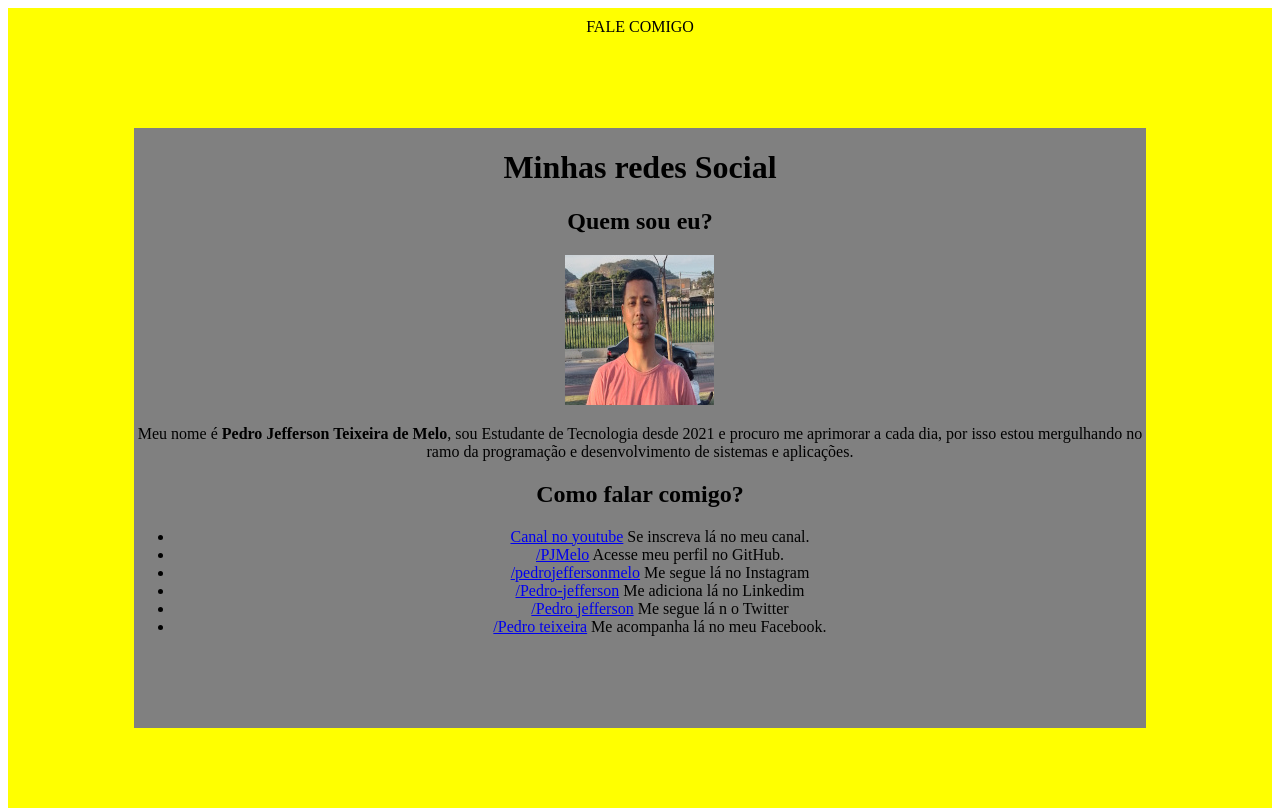
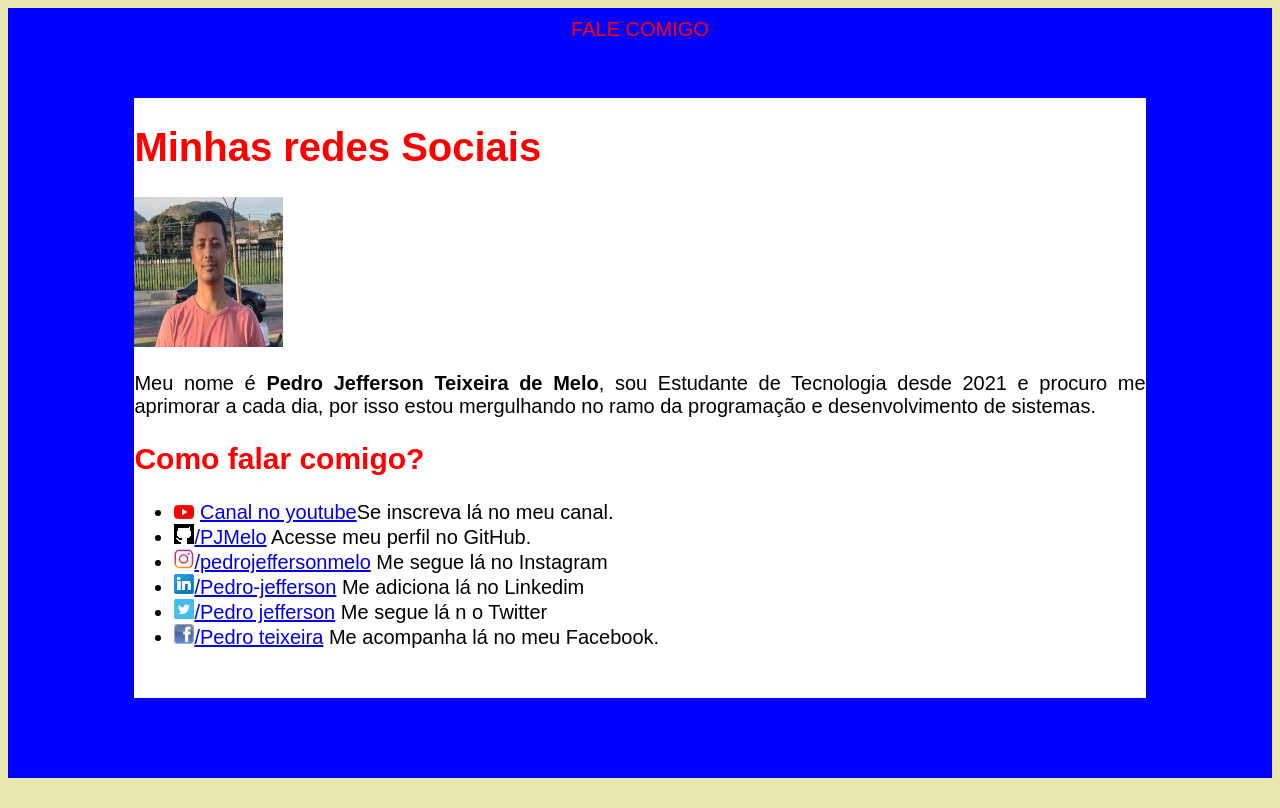
Before and after one commit to PJMelo/redes-sociais, a plain HTML site: page index.html in a window 1280 px wide. Drawn offline with Linux system fonts and the light colour scheme.

Commit message:
alterações de imagens

```diff
--- a/index.html
+++ b/index.html
@@ -5,46 +5,7 @@
     <meta http-equiv="X-UA-Compatible" content="IE=edge">
     <meta name="viewport" content="width=device-width, initial-scale=1.0">
     <title>Social</title>
-    <style type="text/css">
-        header{
-            width: 100%;
-            height: 100px;
-            padding: 10px 0 10px 0;
-            background-color: yellow;
-            text-align: center;
-            float: left;
-        }
-        nav{
-            width: 10%;
-            height: 600px;
-            background-color: yellow;
-            text-align: center;
-            float: left;
-        }
-        main{
-            width: 80%;
-            height: 600px;
-            background-color: gray;
-            text-align: center;
-            float: left;
-        }
-        aside{
-            width: 10%;
-            height: 600px;
-            background-color: yellow;
-            text-align: center;
-            float: left;
-        }
-        footer{
-            width: 100%;
-            height: 80px;
-            background-color: yellow;
-            text-align: center;
-            float: left;
-        }
-
-    </style>
-
+    <link rel="stylesheet" href="style.css">
 </head>
 
 <body>
@@ -58,19 +19,19 @@
     </nav>
 
     <main>
-        <h1>Minhas redes Social</h1>
-    <h2>Quem sou eu?</h2>
-    <img src="foto.jpg" alt="">
-    <p>Meu nome é <strong>Pedro Jefferson Teixeira de Melo</strong>, sou Estudante de Tecnologia desde 2021 e procuro me aprimorar a cada dia, por isso estou mergulhando no ramo da programação e desenvolvimento de sistemas e aplicações.
+        <h1>Minhas redes Sociais</h1>
+
+    <img src="imagens/foto.jpg" alt="">
+    <p>Meu nome é <strong>Pedro Jefferson Teixeira de Melo</strong>, sou Estudante de Tecnologia desde 2021 e procuro me aprimorar a cada dia, por isso estou mergulhando no ramo da programação e desenvolvimento de sistemas.
          </p>
     <h2>Como falar comigo?</h2>
     <ul>
-        <li> <a href="https://www.youtube.com/watch?v=YCy45ZHjRVI" target="_blank">Canal no youtube</a> Se inscreva lá no meu canal.</li>
-        <li><a href="https://github.com/PJMelo">/PJMelo</a> Acesse meu perfil no GitHub. </li>
-        <li><a href="https://www.instagram.com/pedrojeffersonmelo/">/pedrojeffersonmelo</a> Me segue lá no Instagram</li>
-        <li><a href="http://www.linkedin.com/in/pedro-jefferson-a010a9161" target="_blank">/Pedro-jefferson</a> Me adiciona lá no Linkedim</li>
-        <li><a href="https://twitter.com/pedrojeffersont?t=tyhZeGnlpqRVCsMCInbZQw&s=09">/Pedro jefferson</a> Me segue lá n o Twitter</li>
-        <li><a href="https://www.facebook.com/pedro.jefferson.355">/Pedro teixeira</a> Me acompanha lá no meu Facebook.</li>
+        <li> <img src="imagens/image.20.png" alt=""> <a href="https://www.youtube.com/watch?v=YCy45ZHjRVI" target="_blank">Canal no youtube</a>Se inscreva lá no meu canal.</li>
+        <li> <img src="imagens/git.20.png" alt=""><a href="https://github.com/PJMelo" target="_blank">/PJMelo</a>  Acesse meu perfil no GitHub. </li>
+        <li> <img src="imagens/inst.20.webp" alt=""><a href="https://www.instagram.com/pedrojeffersonmelo/" target="_blank">/pedrojeffersonmelo</a>  Me segue lá no Instagram</li>
+        <li> <img src="imagens/linkdi.20.png" alt=""><a href="https://www.linkedin.com/in/pedro-jefferson" target="_blank">/Pedro-jefferson</a>  Me adiciona lá no Linkedim</li>
+        <li> <img src="imagens/twiter.20.jpg" alt=""><a href="https://twitter.com/pedrojeffersont?t=tyhZeGnlpqRVCsMCInbZQw&s=09" target="_blank">/Pedro jefferson</a>  Me segue lá n o Twitter</li>
+        <li> <img src="imagens/face.20.jpg" alt=""><a href="https://www.facebook.com/pedro.jefferson.355" target="_blank">/Pedro teixeira</a>  Me acompanha lá no meu Facebook.</li>
 
     </ul>
     </main>
--- /dev/null
+++ b/style.css
@@ -0,0 +1,52 @@
+@charset "UTF-8";
+body{
+    background-color: rgb(230, 230, 173);
+    font-family: Arial, Helvetica, sans-serif;
+    font-size: 20px;
+}
+h1 {
+    color: red;
+}
+h2 {
+    color: red;
+}
+p {
+    text-align: justify;
+}
+header{
+    color: red;
+    width: 100%;
+    height: 70px;
+    padding: 10px 0 10px 0;
+    background-color: blue;
+    text-align: center;
+    float: left;
+}
+nav{
+    width: 10%;
+    height: 600px;
+    background-color: blue;
+    text-align: center;
+    float: left;
+}
+main{ text-align: justify;
+    width: 80%;
+    height: 600px;
+    background-color: white;
+    text-align: left;
+    float: left;
+}
+aside{
+    width: 10%;
+    height: 600px;
+    background-color: blue;
+    text-align: center;
+    float: left;
+}
+footer{
+    width: 100%;
+    height: 80px;
+    background-color: blue;
+    text-align: center;
+    float: left;
+}
```
Also changed, not shown: imagens/face.20.jpg (added), imagens/foto.jpg (renamed from foto.jpg), imagens/git.20.png (added), imagens/image.20.png (added), imagens/inst.20.webp (added), imagens/linkdi.20.png (added), imagens/twiter.20.jpg (added).
